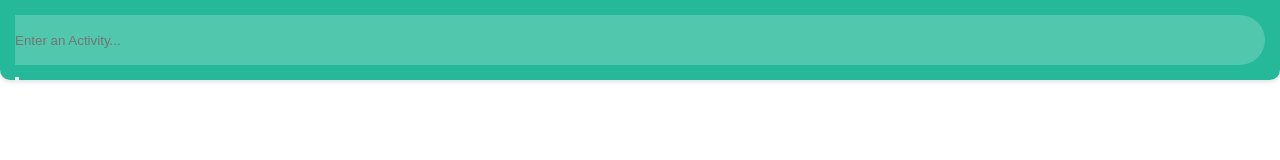
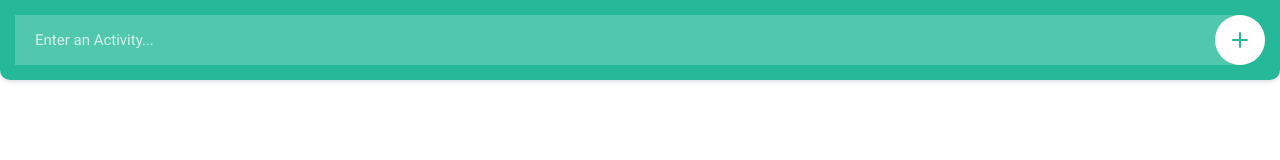
Before and after one commit to ConnorM1998/To-Do-List, a plain HTML site: page App/index.html in a window 1280 px wide. Drawn offline with Linux system fonts and the light colour scheme.

Commit message:
Added "Add" Button

```diff
--- a/App/Resources/CSS/style.css
+++ b/App/Resources/CSS/style.css
@@ -1,4 +1,10 @@
 @charset "UTF-8";
+
+/* Google Font Embed */
+body, input, button {
+  font-family: 'Roboto', sans-serif;
+
+}
 
 header{
   width: 100%;
@@ -21,7 +27,11 @@ header input{
   height: 50px;
   float: left;
   color: #fff; /*Turns the Input Text White */
+  font-size: 15px;
+  font-weight: 400;
   background: rgba(255, 255, 255, 0.2);
+  text-indent: 20px;
+  padding: 0 60px 0 0; /* Makes sure text doesnt overlap Button */
 
   /*Round the Header */
   border-top-left-radius: : 5px;
@@ -41,6 +51,52 @@ header input{
 }
 
 /*Doesn't seem to work 9:40 */
-header input::webkit-input-placeholder{
-  color:rgba(255, 255, 255, 0.75);
+header input::-webkit-input-placeholder {
+  color: rgba(255, 255, 255, 0.75);
 }
+
+header input:-moz-input-placeholder {
+  color: rgba(255, 255, 255, 0.75);
+}
+
+header input::-moz-input-placeholder {
+  color: rgba(255, 255, 255, 0.75);
+}
+
+header input:-ms-input-placeholder {
+  color: rgba(255, 255, 255, 0.75);
+}
+
+header button {
+  width: 50px;
+  height: 50px;
+  position: absolute;
+  top:15px;
+  right: 15px;
+  z-index: 2;
+  border-radius: 25px;
+  background: #fff;
+  border: 0px;
+  box-shadow: 0;
+  outline: none;
+
+  -webkit-appearance: none;
+  -moz-appearance: none;
+  -ms-appearance: none;
+  -o-appearance: none;
+  appearance: none;
+}
+
+/* ADD SYMBOL on HEADER */
+header button svg {
+  width: 16px;
+  height 16px;
+  position: absolute;
+  top: 50%
+  left: 50%;
+  margin: -8px 0 0 -8px;
+}
+
+header button svg .fill {
+  fill: #25b99a;
+}
--- a/App/index.html
+++ b/App/index.html
@@ -4,6 +4,10 @@
     <meta charset="utf-8">
     <title>TO-DO-LIST</title>
 
+    <!-- Google Fonts ROBOTO Embed -->
+    <link href="https://fonts.googleapis.com/css?family=Roboto:400,500,700&display=swap" rel="stylesheet">
+
+    <!-- stylesheet Embed -->
     <link rel="stylesheet" type="text/css" href="Resources/CSS/reset.css">
     <link rel="stylesheet" type="text/css" href="Resources/CSS/style.css">
 
@@ -12,8 +16,11 @@
 
     <header>
       <input type="text" placeholder="Enter an Activity...">
-      <button></button>
+      <button>
+        <svg version="1.1" id="Layer_1" xmlns="http://www.w3.org/2000/svg" xmlns:xlink="http://www.w3.org/1999/xlink" x="0px" y="0px"viewBox="0 0 16 16" style="enable-background:new 0 0 16 16;" xml:space="preserve"><g><path class="fill" d="M16,8c0,0.5-0.5,1-1,1H9v6c0,0.5-0.5,1-1,1s-1-0.5-1-1V9H1C0.5,9,0,8.5,0,8s0.5-1,1-1h6V1c0-0.5,0.5-1,1-1s1,0.5,1,1v6h6C15.5,7,16,7.5,16,8z"/></g></svg>
+      </button>
     </header>
 
   </body>
+
 </html>
```
Also changed, not shown: App/Resources/Icons/add_icon.svg (added), App/Resources/Icons/done_icon.svg (added), App/Resources/Icons/remove_icon.svg (added).
